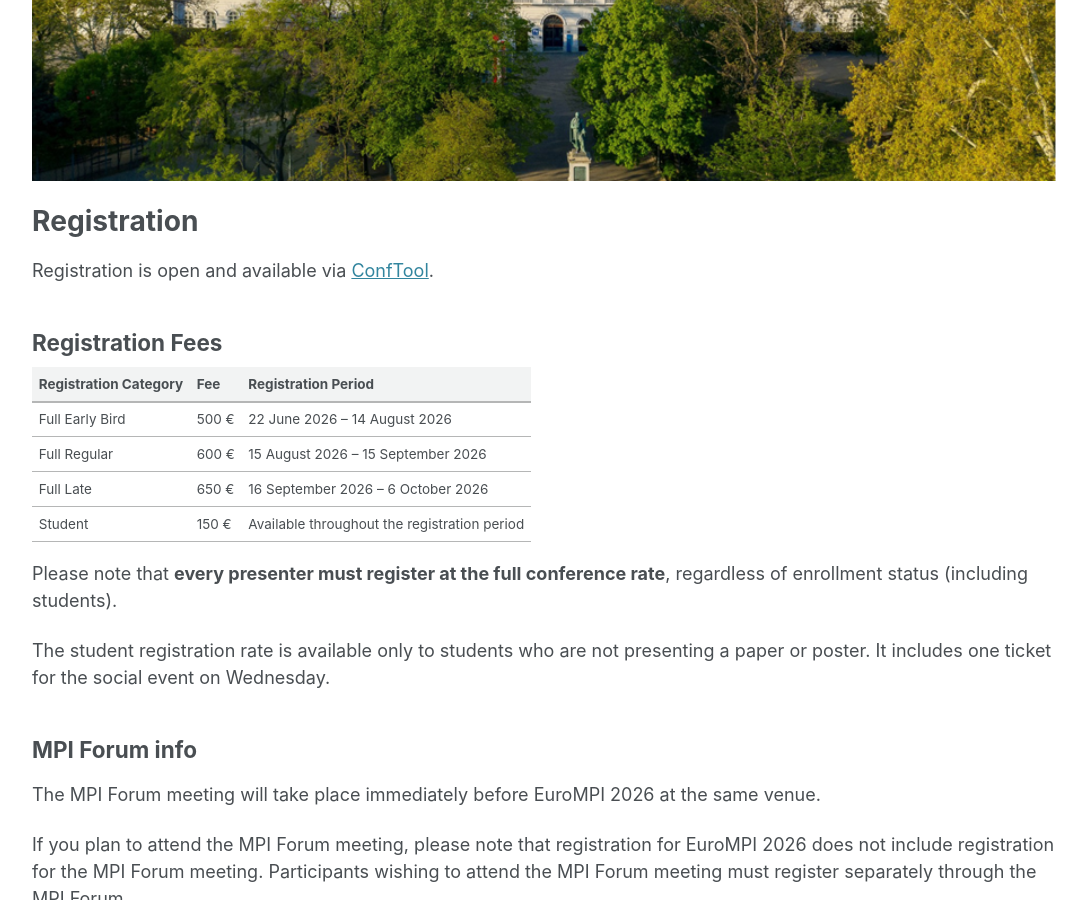
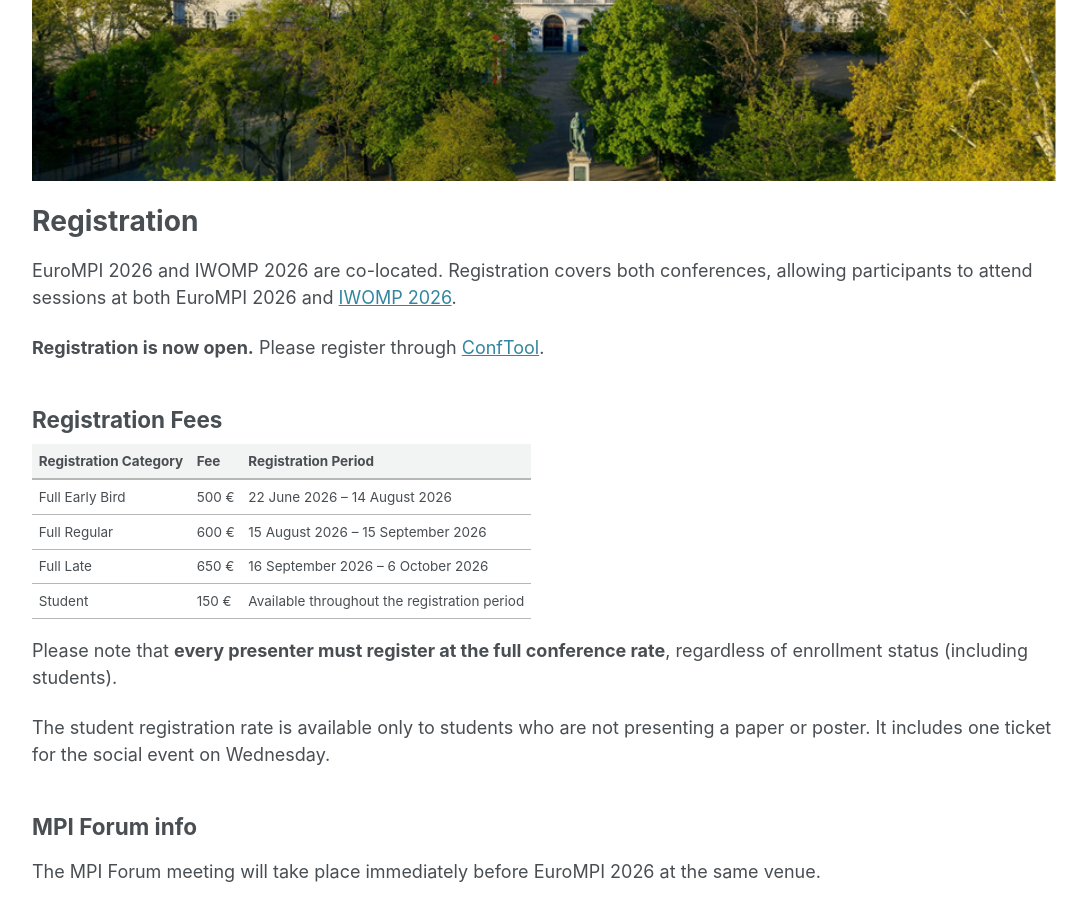
Before and after one commit to eurompi/eurompi.github.io, a Jekyll site: the page built from _pages/register.md, in a window 1280 px wide and 900 px high, scrolled down 395 px. Shown: the whole window, without its empty margins (96-1183 px from the left). Built offline with Jekyll 4.4.1, drawn with Linux system fonts in a browser that asks for light colours; cached includes are drawn as plain includes.

Commit message:
Add note about attendance to co-located IWOMP 2026 to registration page
Signed-off-by: Christoph Niethammer <niethammer@hlrs.de>

```diff
--- a/_pages/register.md
+++ b/_pages/register.md
@@ -6,7 +6,10 @@
 
 # Registration
 
-Registration is open and available via <a href="http://conftool.com/eurompi-iwomp-2026/">ConfTool</a>.
+EuroMPI 2026 and IWOMP 2026 are co-located. Registration covers both conferences, allowing participants to attend sessions at both EuroMPI 2026 and <a href="https://www.iwomp.org">IWOMP 2026</a>.
+
+<b>Registration is now open.</b> Please register through <a href="https://conftool.com/eurompi-iwomp-2026/">ConfTool</a>.
+
 
 ## Registration Fees
 
```
